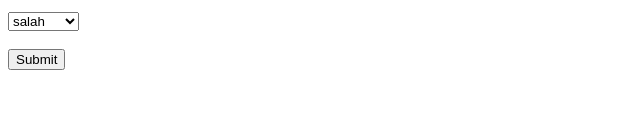
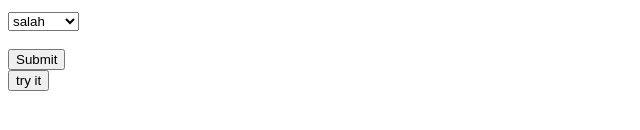
Before and after one commit to alifadelmahdi/js-programs, a plain HTML site: page index.html in a window 1280 px wide. Shown: the part 396-526 px from the top of the page, without its empty margins (0-640 px from the left). Drawn offline with Linux system fonts and the light colour scheme.

Commit message:
Update index.html

```diff
--- a/index.html
+++ b/index.html
@@ -44,8 +44,8 @@
         <input type="submit" onclick="goodMembers(document.getElementById('goodMember').value)">
     </form>
 
-
-
+<!--  Test    -->
+    <button onclick="freeze()">try it</button>
 
 
 </body>
```
